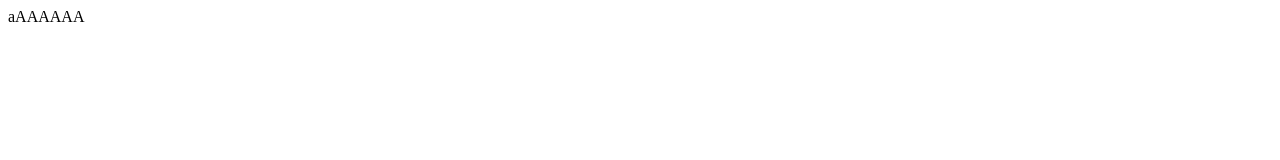
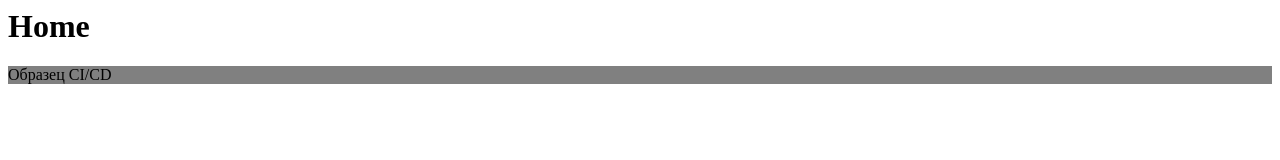
Before and after one commit to Sokolero/ci-cd-pattern, a plain HTML site: page index.html in a window 1280 px wide. Drawn offline with Linux system fonts and the light colour scheme.

Commit message:
Update index.html

```diff
--- a/index.html
+++ b/index.html
@@ -1,6 +1,7 @@
 <html>
   <head></head>
   <body>
-    aAAAAAA
+    <h1>Home</h1>
+    <p style="background-color: grey">Образец CI/CD</p>
   </body>
 </html>
```
